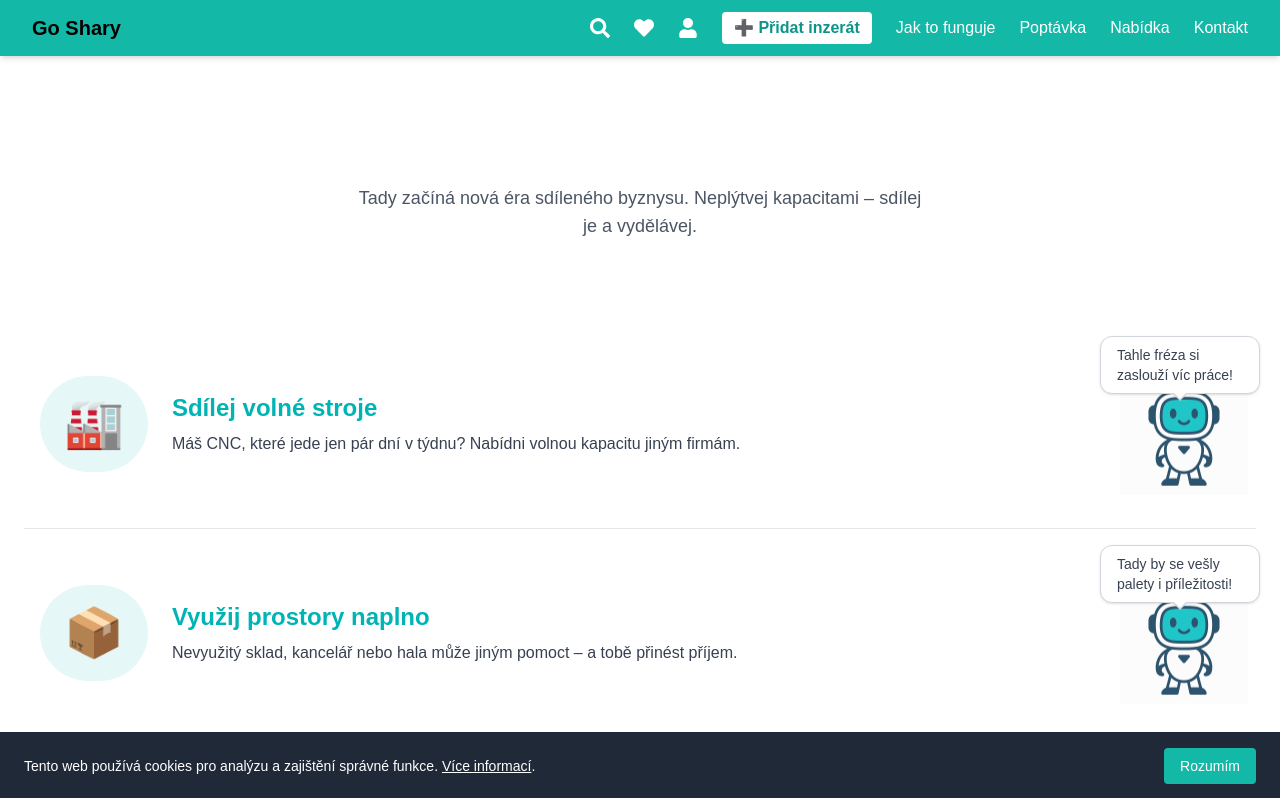
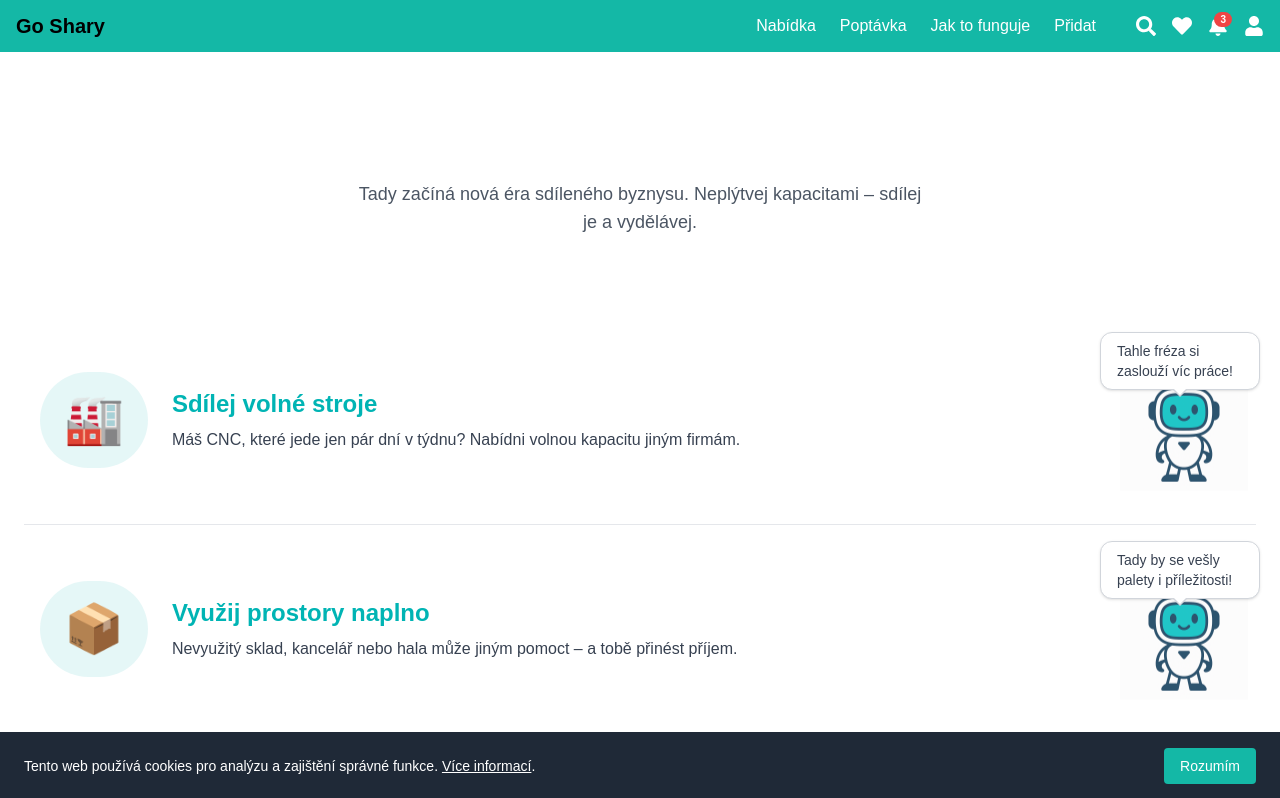
Before and after one commit to Tekier10/goshary, a Next.js app: page / in a window 1280 px wide. Shown: the top 798 px of the page. Built offline with nearby package versions, Linux system fonts and the light colour scheme; a web font is replaced by a local one.

Commit message:
Update Header.tsx

```diff
--- a/components/Header.tsx
+++ b/components/Header.tsx
@@ -1,76 +1,105 @@
-// components/Header.tsx – navigace s responsivním chováním
-
+// components/Header.tsx
 import { useState } from 'react';
 import Link from 'next/link';
 import { Menu, X } from 'lucide-react';
-import { FaSearch, FaHeart, FaUser } from 'react-icons/fa';
+import { FaSearch, FaHeart, FaUser, FaBell } from 'react-icons/fa';
 
 export default function Header() {
   const [isOpen, setIsOpen] = useState(false);
 
+  // Simulovaný počet nepřečtených notifikací
+  const unreadCount = 3;
+
+  const NotificationIcon = () => (
+    <div className="relative">
+      <FaBell className="w-5 h-5" />
+      {unreadCount > 0 && (
+        <span className="absolute -top-1 -right-1 bg-red-500 text-white text-[10px] rounded-full px-1.5 font-bold">
+          {unreadCount}
+        </span>
+      )}
+    </div>
+  );
+
   return (
-    <header className="bg-teal-500 text-white px-4 py-3 shadow-md">
-      <div className="w-full max-w-screen-2xl mx-auto flex items-center justify-between px-4">
-        {/* Logo vlevo */}
-        <div className="flex items-center space-x-4">
-          <Link href="/">
-            <span className="text-xl font-bold text-black">Go Shary</span>
+    <header className="bg-teal-500 text-white">
+      <div className="max-w-7xl mx-auto px-4 py-3 flex items-center justify-between">
+        <Link href="/" className="text-xl font-bold text-black">
+          Go Shary
+        </Link>
+
+        {/* Ikony – mobil */}
+        <div className="flex items-center gap-4 order-2 sm:order-none sm:hidden">
+          <Link href="/vyhledavani" title="Vyhledávání">
+            <FaSearch className="text-white w-5 h-5" />
+          </Link>
+          <Link href="/oblibene" title="Oblíbené">
+            <FaHeart className="text-white w-5 h-5" />
+          </Link>
+          <Link href="/notifikace" title="Notifikace">
+            <NotificationIcon />
+          </Link>
+          <Link href="/prihlaseni" title="Přihlášení">
+            <FaUser className="text-white w-5 h-5" />
           </Link>
         </div>
 
-        {/* Ikony + hamburger vpravo (mobil) */}
-        <div className="flex items-center space-x-4 sm:hidden">
-          <Link href="/search" title="Vyhledávání">
-            <FaSearch className="w-5 h-5 text-white" />
+        <button
+          className="sm:hidden text-white"
+          onClick={() => setIsOpen(!isOpen)}
+          aria-label="Menu"
+        >
+          {isOpen ? <X /> : <Menu />}
+        </button>
+
+        {/* Navigace – desktop */}
+        <nav className="hidden sm:flex items-center gap-6 ml-auto">
+          <Link href="/nabidka" className="hover:underline">
+            Nabídka
           </Link>
-          <Link href="/oblibene" title="Oblíbené">
-            <FaHeart className="w-5 h-5 text-white" />
+          <Link href="/poptavka" className="hover:underline">
+            Poptávka
           </Link>
-          <Link href="/prihlaseni" title="Přihlášení">
-            <FaUser className="w-5 h-5 text-white" />
+          <Link href="/jak-to-funguje" className="hover:underline">
+            Jak to funguje
           </Link>
-          <button
-            className="text-white focus:outline-none"
-            onClick={() => setIsOpen(!isOpen)}
-          >
-            {isOpen ? <X className="w-6 h-6" /> : <Menu className="w-6 h-6" />}
-          </button>
-        </div>
-
-        {/* Desktop ikony + menu (v tomto pořadí) */}
-        <div className="hidden sm:flex items-center space-x-6">
-          {/* Ikony vlevo */}
-          <Link href="/search" title="Vyhledávání">
-            <FaSearch className="w-5 h-5 text-white" />
-          </Link>
-          <Link href="/oblibene" title="Oblíbené">
-            <FaHeart className="w-5 h-5 text-white" />
-          </Link>
-          <Link href="/prihlaseni" title="Přihlášení">
-            <FaUser className="w-5 h-5 text-white" />
+          <Link href="/pridat" className="hover:underline">
+            Přidat
           </Link>
 
-          {/* Menu napravo */}
-          <Link
-            href="/pridat"
-            className="bg-white text-teal-600 font-semibold px-3 py-1 rounded hover:bg-gray-100 transition"
-          >
-            ➕ Přidat inzerát
-          </Link>
-          <Link href="/jak-to-funguje" className="hover:underline">Jak to funguje</Link>
-          <Link href="/poptavka" className="hover:underline">Poptávka</Link>
-          <Link href="/nabidka" className="hover:underline">Nabídka</Link>
-          <Link href="/kontakt" className="hover:underline">Kontakt</Link>
-        </div>
+          {/* Ikony – desktop */}
+          <div className="flex items-center gap-4 ml-4">
+            <Link href="/vyhledavani" title="Vyhledávání">
+              <FaSearch className="w-5 h-5" />
+            </Link>
+            <Link href="/oblibene" title="Oblíbené">
+              <FaHeart className="w-5 h-5" />
+            </Link>
+            <Link href="/notifikace" title="Notifikace">
+              <NotificationIcon />
+            </Link>
+            <Link href="/prihlaseni" title="Přihlášení">
+              <FaUser className="w-5 h-5" />
+            </Link>
+          </div>
+        </nav>
       </div>
 
-      {/* Rozbalené menu v mobilu */}
+      {/* Rozbalené menu – mobil */}
       {isOpen && (
-        <nav className="sm:hidden px-4 pt-2 pb-4">
-          <Link href="/jak-to-funguje" className="block py-1">Jak to funguje</Link>
-          <Link href="/poptavka" className="block py-1">Poptávka</Link>
-          <Link href="/nabidka" className="block py-1">Nabídka</Link>
-          <Link href="/kontakt" className="block py-1">Kontakt</Link>
+        <nav className="sm:hidden px-4 pb-4 space-y-2">
+          <Link href="/nabidka" className="block text-white">
+            Nabídka
+          </Link>
+          <Link href="/poptavka" className="block text-white">
+            Poptávka
+          </Link>
+          <Link href="/jak-to-funguje" className="block text-white">
+            Jak to funguje
+          </Link>
+          <Link href="/pridat" className="block text-white">
+            Přidat
+          </Link>
         </nav>
       )}
     </header>
```
